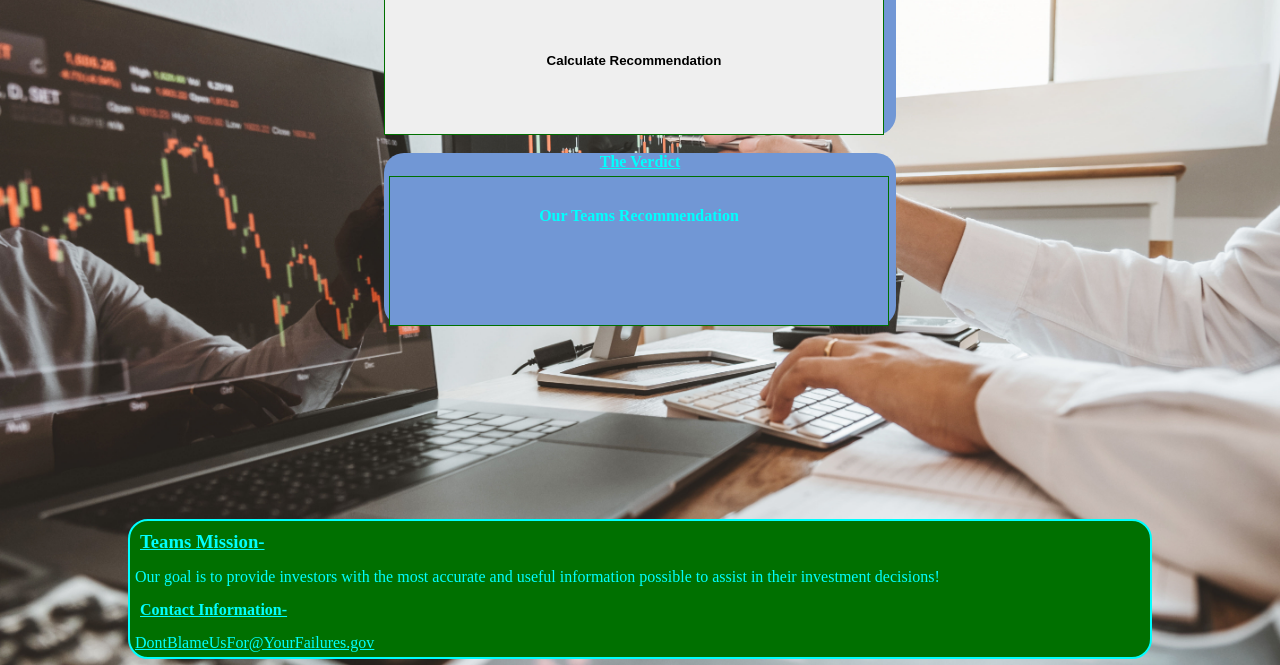
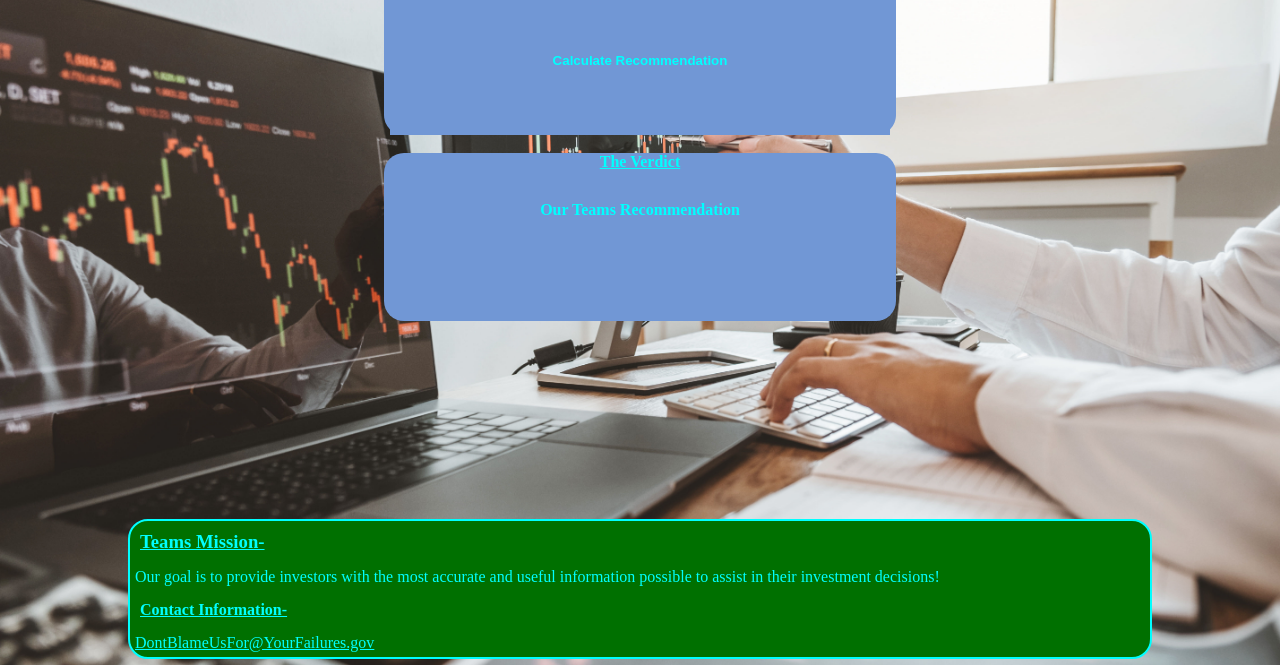
Before and after one commit to P1100s7/Project_1, a plain HTML site: page index.html in a window 1280 px wide. Shown: the part 135-800 px from the top of the page. Drawn offline with Linux system fonts and the light colour scheme.

Commit message:
CSS finished

```diff
--- a/assets/index.css
+++ b/assets/index.css
@@ -13,6 +13,7 @@ body {
     color: var(--primary-color);
     background-image: url("img_0715.jpg");
     background-size: cover;
+    background-repeat: no-repeat;
 
 }
 header {
@@ -32,16 +33,15 @@ header {
 a {
     color: var(--primary-color);
 }
-.button {
-    background-color: var(--secondary-color);
-    color: var(--primary-color);
-}
+
 .button:hover {
     background-color: var(--tertiary-color);
 }
 
 .button {
-
+    background-color: var(--secondary-color);
+    color: var(--primary-color);
+    text-align: center;
     margin-left: 30%;
     margin-right:30%;
     margin-top: 10 px;
@@ -59,16 +59,18 @@ a {
     font-weight: bold;
 }
 .index {
+    background-color: var(--secondary-color);
+    border-color: var(--secondary-color);
+    border: 1px;
     width: 500px;
     height: 150px;
-    border: 1px solid var(--tertiary-color);
-
+    color:var(--primary-color);
     left: 50%;
-    right:50%
-    display: flex;
+    right:50%;
     flex-wrap: wrap;
     justify-content: center;
     font-weight: bold;
+
 }
 .button2 {
     margin: 0;
@@ -84,13 +86,11 @@ a {
     font-weight: bold;
 }
 .chart {
-    background-color: var(--secondary-color);
     color: var(--primary-color);
     width: 500px;
     height: 150px;
-    border: 1px solid var(--tertiary-color);
     padding: 30px;
-    margin: 5px;
+    margin: auto;
     font-weight: bold;
     text-align: center;
 }
--- a/index.html
+++ b/index.html
@@ -32,8 +32,10 @@
     </div>
     <br> -->
     <div href="#" class="button">
+
         <h1 class="index-head">Todays Market and Weather Data</h1>
-        <button class="index" type="button">
+        <button class="index" type="butt
+        on">
             Calculate Recommendation
         </button>
     </div>
```
